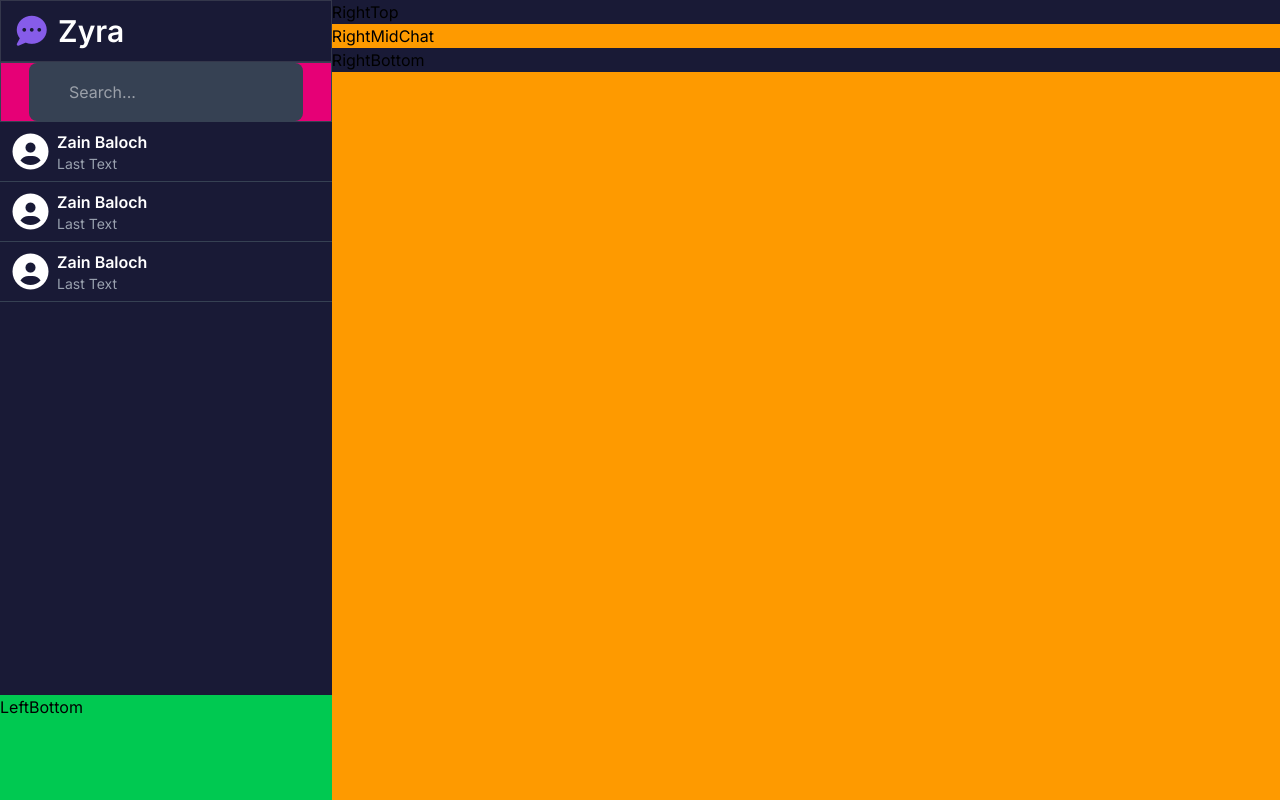
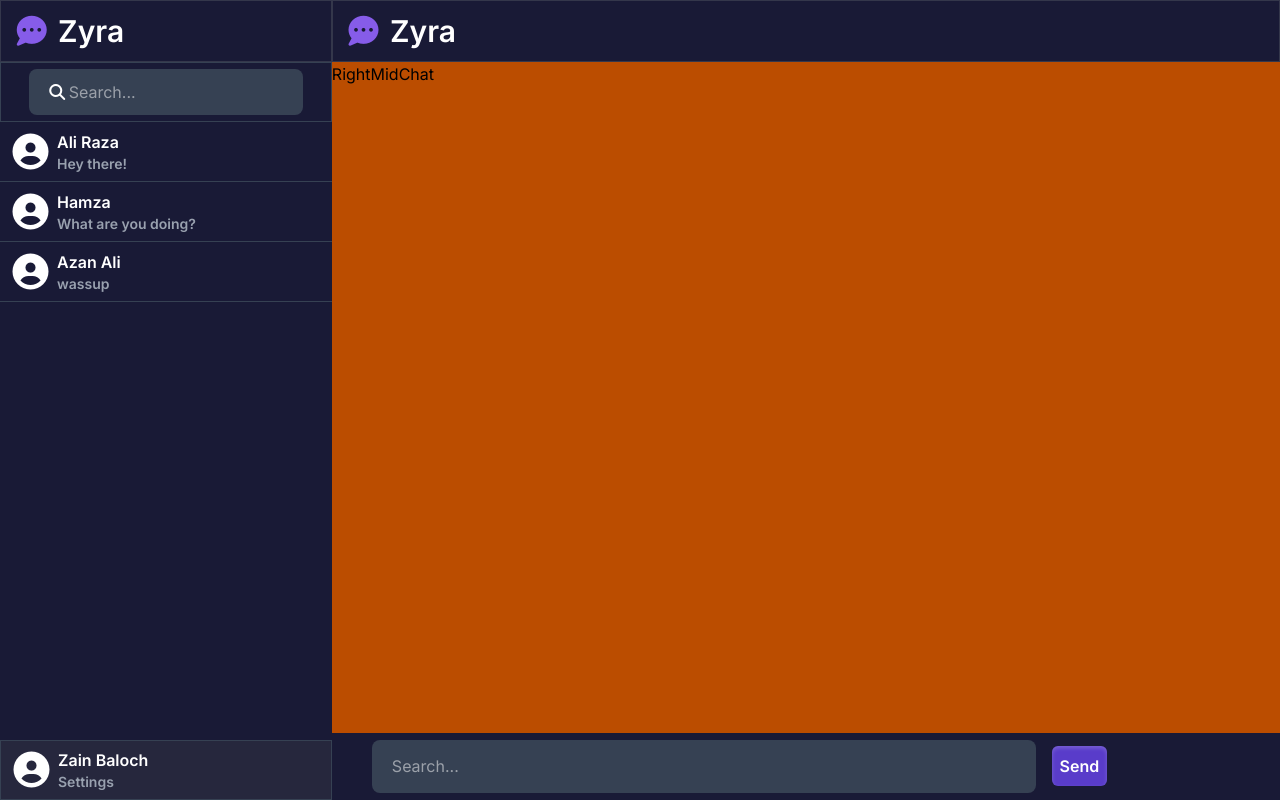
Before and after one commit to zainbalws06/Zyra, a React (Vite) app in the folder frontend/: page /chats in a window 1280 px wide. Built offline with nearby package versions, Linux system fonts and the light colour scheme.

Commit message:
basic Chatspage layout

```diff
--- a/frontend/src/components/Pages/Chats/LeftBottom.jsx
+++ b/frontend/src/components/Pages/Chats/LeftBottom.jsx
@@ -1,7 +1,15 @@
 import React from "react";
 
 const LeftBottom = () => {
-  return <div className="flex-1 bg-green-500">LeftBottom</div>;
+  return (
+    <div className=" border text-white bg-[#26273d] pl-2 border-b cursor-pointer border-gray-700 flex-1 max-h-15 flex flex-row items-center gap-1 ">
+      <i className=" fa-solid fa-circle-user text-4xl"></i>
+      <div>
+        <p className="font-semibold">Zain Baloch</p>
+        <p className="text-sm text-gray-400 font-semibold ">Settings</p>
+      </div>
+    </div>
+  );
 };
 
 export default LeftBottom;
--- a/frontend/src/components/Pages/Chats/LeftMidContacts.jsx
+++ b/frontend/src/components/Pages/Chats/LeftMidContacts.jsx
@@ -6,9 +6,9 @@ const LeftMidContacts = () => {
   return (
     <div className="flex-6 flex flex-col">
       <LeftMidSearch />
-      <LeftMidSingle />
-      <LeftMidSingle />
-      <LeftMidSingle />
+      <LeftMidSingle title="Ali Raza" lastMsg="Hey there!" />
+      <LeftMidSingle title="Hamza" lastMsg="What are you doing?" />
+      <LeftMidSingle title="Azan Ali" lastMsg="wassup" />
     </div>
   );
 };
--- a/frontend/src/components/Pages/Chats/LeftMidSearch.jsx
+++ b/frontend/src/components/Pages/Chats/LeftMidSearch.jsx
@@ -2,13 +2,13 @@ import React from "react";
 
 const LeftMidSearch = () => {
   return (
-    <div className="flex bg-pink-600 flex-row items-center h-15 justify-center text-center border-gray-700 border">
-      <div className="h-full w-full">
-        {/* <i className="fas fa-search text-white "></i> */}
+    <div className="flex bg-[#191A36] flex-row items-center h-15 justify-center text-center border-gray-700 border">
+      <div className="h-full w-full flex justify-center items-center relative">
+        <i className="fas fa-search text-white absolute left-[14%]"></i>
         <input
           type="search"
           placeholder="Search..."
-          className="bg-gray-700 h-full rounded-lg pl-10 text-white"
+          className="bg-gray-700 h-[80%] rounded-lg pl-[12%] text-white"
         ></input>
       </div>
     </div>
--- a/frontend/src/components/Pages/Chats/LeftMidSingle.jsx
+++ b/frontend/src/components/Pages/Chats/LeftMidSingle.jsx
@@ -1,12 +1,12 @@
 import React from "react";
 
-const LeftMidSingle = () => {
+const LeftMidSingle = ({ title, lastMsg }) => {
   return (
-    <div className=" text-white pl-2 border-b border-gray-700 flex-1 max-h-15 flex flex-row items-center gap-1 ">
+    <div className=" cursor-pointer text-white pl-2 border-b border-gray-700 flex-1 max-h-15 flex flex-row items-center gap-1 ">
       <i className=" fa-solid fa-circle-user text-4xl"></i>
       <div>
-        <p className="font-semibold">Zain Baloch</p>
-        <p className="text-sm text-gray-400">Last Text</p>
+        <p className="font-semibold">{title}</p>
+        <p className="text-sm text-gray-400 font-semibold">{lastMsg}</p>
       </div>
     </div>
   );
--- a/frontend/src/components/Pages/Chats/Right.jsx
+++ b/frontend/src/components/Pages/Chats/Right.jsx
@@ -5,7 +5,7 @@ import RightMidChat from "./RightMidChat";
 
 const Right = () => {
   return (
-    <div className="w-full bg-amber-500 h-screen">
+    <div className="w-full bg-[#191A36]  h-screen flex flex-col">
       <RightTop />
       <RightMidChat />
       <RightBottom />
--- a/frontend/src/components/Pages/Chats/RightBottom.jsx
+++ b/frontend/src/components/Pages/Chats/RightBottom.jsx
@@ -1,7 +1,23 @@
 import React from "react";
 
 const RightBottom = () => {
-  return <div className="bg-[#191A36]">RightBottom</div>;
+  return (
+    <div className=" bg-[#191A36] flex-[0.6] ">
+      <div className="flex h-full w-full items-center gap-4">
+        <input
+          type="search"
+          placeholder="Search..."
+          className="bg-gray-700 h-[80%] w-[70%] ml-10 pl-5 rounded-lg text-white"
+        ></input>
+        <button
+          type="submit"
+          className=" shadow-white/20 shadow-inner bg-[#593CCA] cursor-pointer p-2 rounded-md font-semibold hover:bg-[#3b3da7] active:bg-[#2c2d70] text-white mr-10 w-"
+        >
+          Send
+        </button>
+      </div>
+    </div>
+  );
 };
 
 export default RightBottom;
--- a/frontend/src/components/Pages/Chats/RightMidChat.jsx
+++ b/frontend/src/components/Pages/Chats/RightMidChat.jsx
@@ -1,7 +1,7 @@
 import React from "react";
 
 const RightMidChat = () => {
-  return <div>RightMidChat</div>;
+  return <div className="flex-6 bg-amber-700">RightMidChat</div>;
 };
 
 export default RightMidChat;
--- a/frontend/src/components/Pages/Chats/RightTop.jsx
+++ b/frontend/src/components/Pages/Chats/RightTop.jsx
@@ -1,7 +1,15 @@
 import React from "react";
 
 const RightTop = () => {
-  return <div className="bg-[#191A36]">RightTop</div>;
+  return (
+    <div className="w-full flex-0.5 border   border-[#34374b]">
+      <div className=" p-3 w-full text-white font-semibold  flex">
+        <p className="text-2xl sm:text-4xl md:text-3xl">
+          <i className="fa-solid fa-comment-dots text-[#865CE9]"></i> Zyra
+        </p>
+      </div>
+    </div>
+  );
 };
 
 export default RightTop;
```
